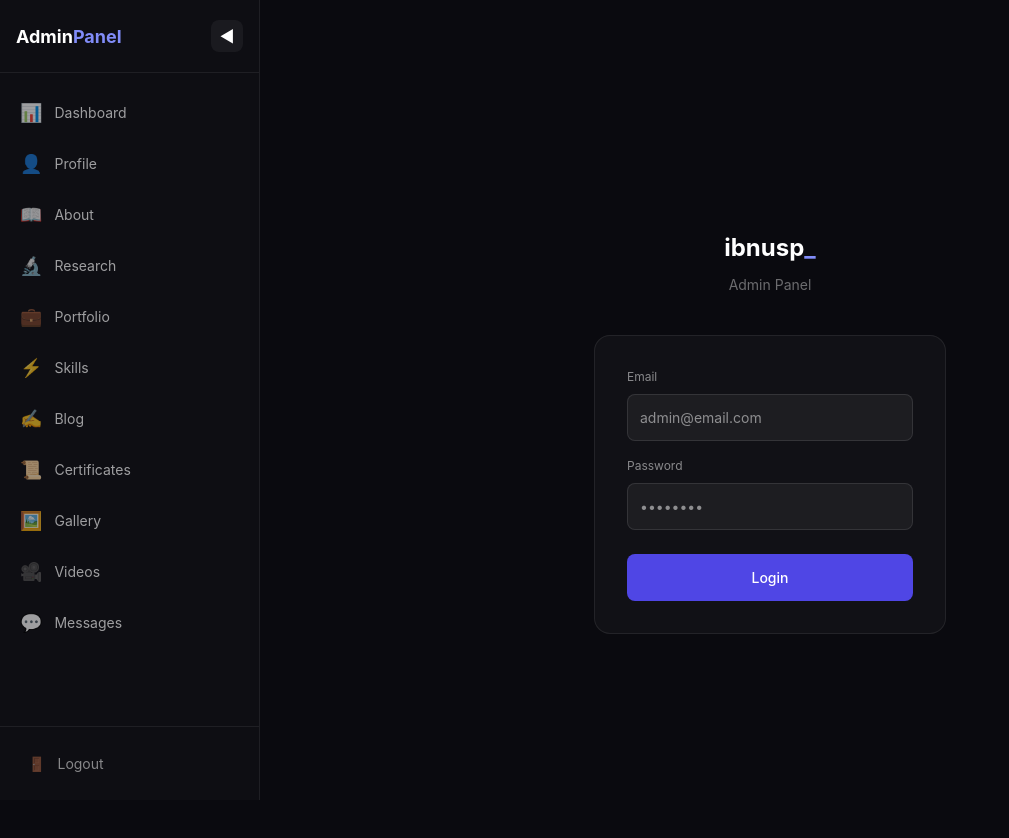
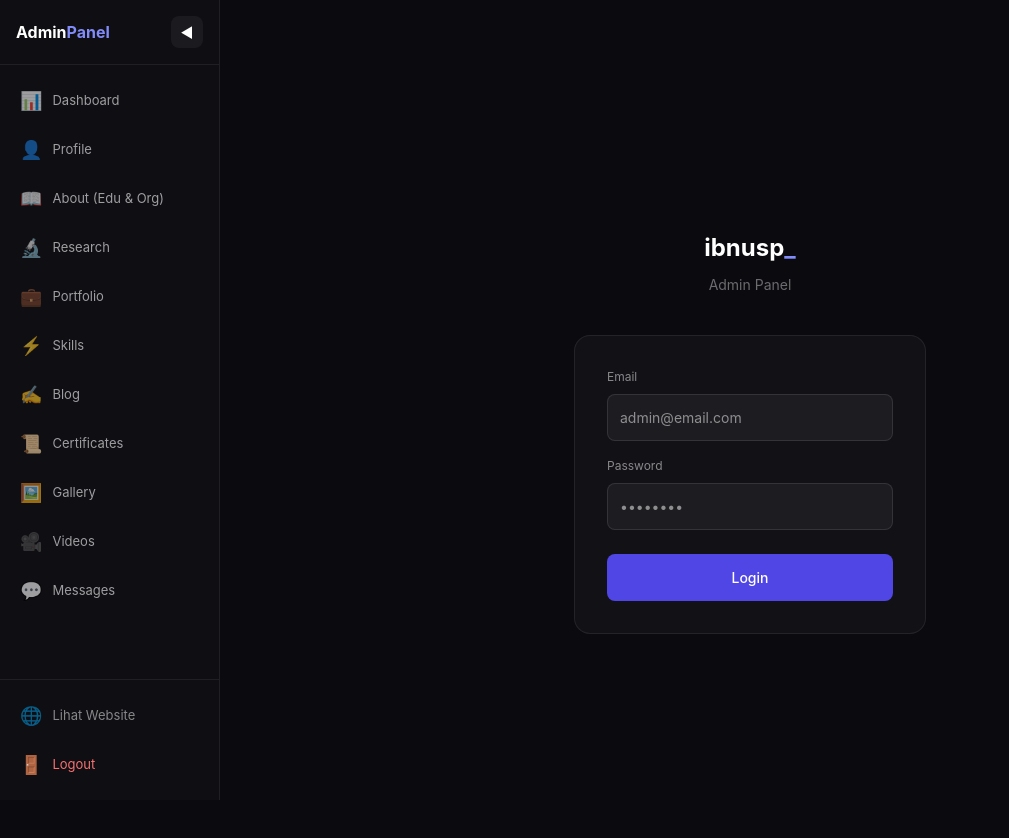
Before and after one commit to ibnu12345/ibnu-portfolio, a Next.js app: page /admin/login in a window 1280 px wide. Shown: the top 838 px of the page, without its empty margins (0-1009 px from the left). Built offline with nearby package versions, Linux system fonts and the light colour scheme; no server answers.

Commit message:
feat: responsive layout semua halaman + mobile navbar and blog new

```diff
--- a/app/admin/layout.tsx
+++ b/app/admin/layout.tsx
@@ -6,7 +6,7 @@ import { usePathname, useRouter } from 'next/navigation'
 const menuItems = [
   { name: 'Dashboard', href: '/admin', icon: '📊' },
   { name: 'Profile', href: '/admin/profile', icon: '👤' },
-  { name: 'About', href: '/admin/about', icon: '📖' },
+  { name: 'About (Edu & Org)', href: '/admin/about', icon: '📖' },
   { name: 'Research', href: '/admin/research', icon: '🔬' },
   { name: 'Portfolio', href: '/admin/portfolio', icon: '💼' },
   { name: 'Skills', href: '/admin/skills', icon: '⚡' },
@@ -18,65 +18,64 @@ const menuItems = [
 ]
 
 export default function AdminLayout({ children }: { children: React.ReactNode }) {
-  const [sidebarOpen, setSidebarOpen] = useState(true)
+  const [sidebarOpen, setSidebarOpen] = useState(false)
   const [isMobile, setIsMobile] = useState(false)
   const pathname = usePathname()
   const router = useRouter()
 
   useEffect(() => {
-    const checkMobile = () => setIsMobile(window.innerWidth < 768)
+    const checkMobile = () => {
+      const mobile = window.innerWidth < 768
+      setIsMobile(mobile)
+      setSidebarOpen(!mobile) // desktop: open by default, mobile: closed
+    }
     checkMobile()
     window.addEventListener('resize', checkMobile)
     return () => window.removeEventListener('resize', checkMobile)
   }, [])
 
-  // Di mobile, sidebar default tertutup
-  useEffect(() => {
-    if (isMobile) setSidebarOpen(false)
-  }, [isMobile])
-
   const handleLogout = () => {
-    // Implement logout jika perlu
     router.push('/')
   }
 
   return (
     <div style={{ display: 'flex', minHeight: '100vh', background: '#0a0a0f' }}>
-      {/* Overlay untuk mobile */}
+
+      {/* Overlay mobile */}
       {isMobile && sidebarOpen && (
         <div
           onClick={() => setSidebarOpen(false)}
-          style={{
-            position: 'fixed', inset: 0, background: 'rgba(0,0,0,0.5)', zIndex: 40
-          }}
+          style={{ position: 'fixed', inset: 0, background: 'rgba(0,0,0,0.6)', zIndex: 40 }}
         />
       )}
 
       {/* Sidebar */}
       <aside style={{
-        position: isMobile ? 'fixed' : 'sticky',
+        position: 'fixed',
         top: 0,
-        left: 0,
-        width: sidebarOpen ? '260px' : '70px',
+        left: isMobile ? (sidebarOpen ? 0 : '-260px') : 0,
+        width: isMobile ? '260px' : (sidebarOpen ? '220px' : '64px'),
         height: '100vh',
         background: 'rgba(15,15,20,0.98)',
         borderRight: '1px solid rgba(255,255,255,0.07)',
-        transition: 'width 0.3s ease',
+        transition: 'left 0.3s ease, width 0.3s ease',
         zIndex: 50,
         overflowX: 'hidden',
+        overflowY: 'auto',
         display: 'flex',
         flexDirection: 'column',
       }}>
-        {/* Logo & Toggle Button */}
+        {/* Logo & Toggle */}
         <div style={{
-          padding: '20px 16px',
+          padding: '16px',
           display: 'flex',
           alignItems: 'center',
           justifyContent: 'space-between',
           borderBottom: '1px solid rgba(255,255,255,0.07)',
+          minHeight: '60px',
         }}>
-          {sidebarOpen && (
-            <span style={{ fontWeight: 700, fontSize: '18px', color: 'white' }}>
+          {(sidebarOpen || isMobile) && (
+            <span style={{ fontWeight: 700, fontSize: '16px', color: 'white', whiteSpace: 'nowrap' }}>
               Admin<span style={{ color: '#818cf8' }}>Panel</span>
             </span>
           )}
@@ -86,80 +85,113 @@ export default function AdminLayout({ children }: { children: React.ReactNode })
               background: 'rgba(255,255,255,0.05)',
               border: 'none',
               borderRadius: '8px',
-              padding: '8px',
+              padding: '6px',
               cursor: 'pointer',
               color: 'white',
-              fontSize: '16px',
+              fontSize: '14px',
               width: '32px',
               height: '32px',
               display: 'flex',
               alignItems: 'center',
               justifyContent: 'center',
+              flexShrink: 0,
+              marginLeft: 'auto',
             }}
           >
             {sidebarOpen ? '◀' : '▶'}
           </button>
         </div>
 
-        {/* Menu Items */}
-        <nav style={{ flex: 1, padding: '16px 8px' }}>
+        {/* Menu */}
+        <nav style={{ flex: 1, padding: '12px 8px', overflowY: 'auto' }}>
           {menuItems.map((item) => (
             <Link
               key={item.href}
               href={item.href}
+              onClick={() => isMobile && setSidebarOpen(false)}
               style={{
                 display: 'flex',
                 alignItems: 'center',
-                gap: '12px',
+                gap: '10px',
                 padding: '10px 12px',
-                marginBottom: '4px',
+                marginBottom: '2px',
                 borderRadius: '10px',
-                background: pathname === item.href ? 'rgba(79,70,229,0.15)' : 'transparent',
+                background: pathname === item.href ? 'rgba(79,70,229,0.2)' : 'transparent',
                 color: pathname === item.href ? '#818cf8' : 'rgba(255,255,255,0.6)',
                 textDecoration: 'none',
-                transition: 'all 0.2s',
-                fontSize: '14px',
+                fontSize: '13px',
                 whiteSpace: 'nowrap',
+                overflow: 'hidden',
               }}
             >
-              <span style={{ fontSize: '18px' }}>{item.icon}</span>
-              {sidebarOpen && <span>{item.name}</span>}
+              <span style={{ fontSize: '18px', flexShrink: 0 }}>{item.icon}</span>
+              {(sidebarOpen || isMobile) && <span>{item.name}</span>}
             </Link>
           ))}
         </nav>
 
-        {/* Logout Button */}
-        <div style={{ padding: '16px', borderTop: '1px solid rgba(255,255,255,0.07)' }}>
+        {/* Bottom links */}
+        <div style={{ padding: '12px 8px', borderTop: '1px solid rgba(255,255,255,0.07)' }}>
+          <Link
+            href="/"
+            onClick={() => isMobile && setSidebarOpen(false)}
+            style={{
+              display: 'flex', alignItems: 'center', gap: '10px',
+              padding: '10px 12px', borderRadius: '10px',
+              color: 'rgba(255,255,255,0.5)', textDecoration: 'none',
+              fontSize: '13px', whiteSpace: 'nowrap', marginBottom: '2px',
+            }}
+          >
+            <span style={{ fontSize: '18px', flexShrink: 0 }}>🌐</span>
+            {(sidebarOpen || isMobile) && <span>Lihat Website</span>}
+          </Link>
           <button
             onClick={handleLogout}
             style={{
-              display: 'flex',
-              alignItems: 'center',
-              gap: '12px',
-              width: '100%',
-              padding: '10px 12px',
-              background: 'transparent',
-              border: 'none',
-              borderRadius: '10px',
-              color: 'rgba(255,255,255,0.5)',
-              cursor: 'pointer',
-              fontSize: '14px',
+              display: 'flex', alignItems: 'center', gap: '10px',
+              width: '100%', padding: '10px 12px',
+              background: 'transparent', border: 'none', borderRadius: '10px',
+              color: '#f87171', cursor: 'pointer', fontSize: '13px',
+              whiteSpace: 'nowrap',
             }}
           >
-            <span>🚪</span>
-            {sidebarOpen && <span>Logout</span>}
+            <span style={{ fontSize: '18px', flexShrink: 0 }}>🚪</span>
+            {(sidebarOpen || isMobile) && <span>Logout</span>}
           </button>
         </div>
       </aside>
 
-      {/* Main Content */}
+      {/* Main Content — margin kiri mengikuti lebar sidebar (desktop only) */}
       <main style={{
         flex: 1,
-        padding: isMobile ? '20px' : '32px',
+        marginLeft: isMobile ? 0 : (sidebarOpen ? '220px' : '64px'),
+        transition: 'margin-left 0.3s ease',
+        padding: isMobile ? '16px' : '32px',
         overflowY: 'auto',
-        marginLeft: isMobile && sidebarOpen ? '260px' : 0,
-        transition: 'margin-left 0.3s ease',
+        minWidth: 0,
       }}>
+        {/* Mobile top bar */}
+        {isMobile && (
+          <div style={{
+            display: 'flex', alignItems: 'center', gap: '12px',
+            marginBottom: '20px', padding: '10px 0',
+          }}>
+            <button
+              onClick={() => setSidebarOpen(true)}
+              style={{
+                background: 'rgba(255,255,255,0.05)',
+                border: '1px solid rgba(255,255,255,0.1)',
+                borderRadius: '8px', padding: '8px 10px',
+                color: 'white', cursor: 'pointer', fontSize: '16px',
+              }}
+            >
+              ☰
+            </button>
+            <span style={{ fontWeight: 700, color: 'white', fontSize: '16px' }}>
+              Admin<span style={{ color: '#818cf8' }}>Panel</span>
+            </span>
+          </div>
+        )}
         {children}
       </main>
     </div>
--- a/app/globals.css
+++ b/app/globals.css
@@ -66,9 +66,22 @@ body {
 @media (max-width: 768px) {
   .hero-grid {
     grid-template-columns: 1fr;
-    gap: 40px;
+    gap: 32px;
   }
-  .hero-grid .hero-photo { order: -1; }
+}
+
+/* Hero photo — desktop: tampil di kolom kanan, mobile: tersembunyi */
+.hero-photo-desktop {
+  display: flex;
+  justify-content: center;
+}
+/* Hero photo — mobile: tampil di bawah tombol, desktop: tersembunyi */
+.hero-photo-mobile {
+  display: none;
+}
+@media (max-width: 768px) {
+  .hero-photo-desktop { display: none; }
+  .hero-photo-mobile { display: block; }
 }
 
 /* Two column grid */
```
Also changed, not shown: app/(public)/blog/page.tsx (+39 -10 lines), app/(public)/page.tsx (+32 -16 lines).
